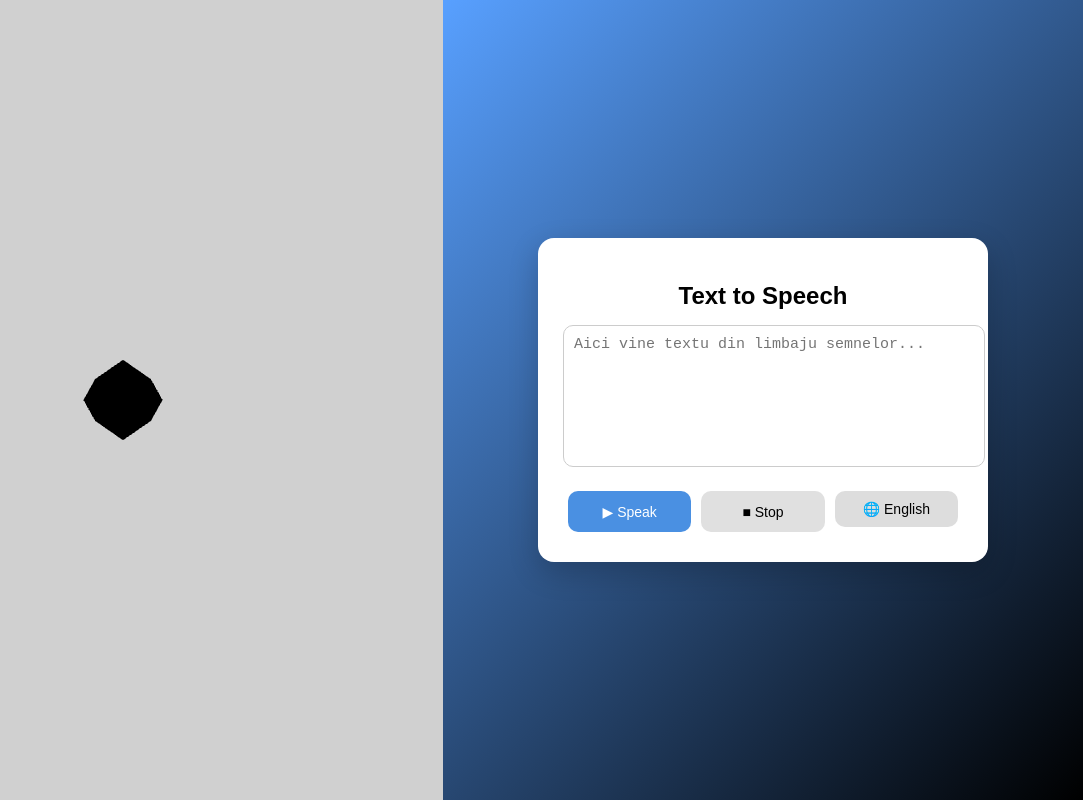
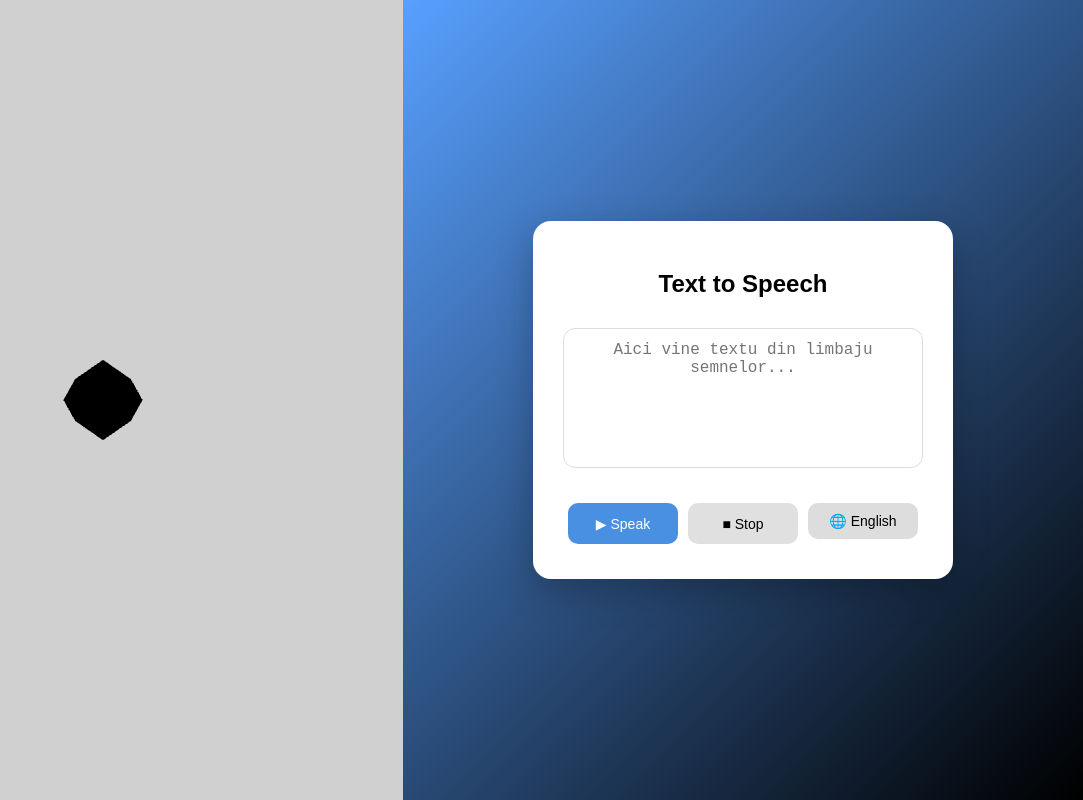
Before and after one commit to team-E42/Krontech-E42, a website built with Parcel: page js/index.html in a window 1280 px wide. Shown: the whole page, without its empty margins (197-1280 px from the left). Built offline with nearby package versions, Linux system fonts and the light colour scheme; no server answers; animation ran at ten frames a second; files whose address does not match are found by name.

Commit message:
schimbari UI + sync ML cu UI

```diff
--- a/js/index.html
+++ b/js/index.html
@@ -2,6 +2,10 @@
 <html>
 <head>
   <style>
+    * {
+      box-sizing: border-box;
+    }
+
     body {
       margin: 0;
       overflow: hidden;
@@ -29,27 +33,40 @@
 
     .tts-card {
       background: #ffffff;
-      padding: 25px;
-      border-radius: 16px;
-      width: 80%;
-      max-width: 400px;
-      box-shadow: 0 10px 30px rgba(0,0,0,0.2);
+
+      width: 100%;
+      max-width: 420px;
+
+      padding: 30px;
+
+      border-radius: 18px;
+      box-shadow: 0 12px 35px rgba(0,0,0,0.25);
+
+      display: flex;
+      flex-direction: column;
+      gap: 15px;
+
       text-align: center;
     }
+
     .tts-card h2 {
       margin-bottom: 15px;
     }
 
     .tts-card textarea {
       width: 100%;
-      height: 120px;
-      border-radius: 10px;
-      border: 1px solid #ccc;
-      padding: 10px;
-      font-size: 15px;
+      height: 140px;
+
+      border-radius: 12px;
+      border: 1px solid #ddd;
+
+      padding: 12px;
+
+      font-size: 16px;
+      text-align: center;
+
       resize: none;
       outline: none;
-      transition: border 0.2s;
     }
 
     .tts-card textarea:focus {
@@ -103,6 +120,18 @@
       background: #ccc;
     }
 
+    #tts-div {
+      flex: 1;
+      background: linear-gradient(135deg, #58a0ff, #000000);
+
+      display: flex;
+      justify-content: center;
+      align-items: center;
+
+      padding: 40px;
+      box-sizing: border-box;
+    }
+
   </style>
 
 </head>
@@ -114,7 +143,7 @@
        <div class="tts-card">
       <h2>Text to Speech</h2>
 
-      <textarea id="textInput" placeholder="Aici vine textu din limbaju semnelor..."></textarea>
+      <textarea id="textInput" placeholder="Aici vine textu din limbaju semnelor..." readonly></textarea>
 
       <div class="controls">
         <button id="speakBtn">▶ Speak</button>
--- a/js/src/index.js
+++ b/js/src/index.js
@@ -9,8 +9,9 @@ socket.onopen = () => {
 };
 
 socket.onmessage = (event) => {
-  const values = event.data;
-  const arr = values.split(" ");
+  const data = JSON.parse(event.data);;
+
+  const arr = data.values;
 
   const indexCurl = parseFloat(arr[0]);
   const middleCurl = parseFloat(arr[1]);
@@ -24,6 +25,8 @@ socket.onmessage = (event) => {
   setFingerCurl(hands.hand2, "ring", -ringCurl);
   setFingerCurl(hands.hand2, "pinky", -pinkyCurl);
   setFingerCurl(hands.hand2, "thumb", -thumbCurl);
+
+  document.getElementById("textInput").innerText = `${data.label}`;
 };
 
 socket.onclose = () => {
```
Also changed, not shown: 1 other file.
